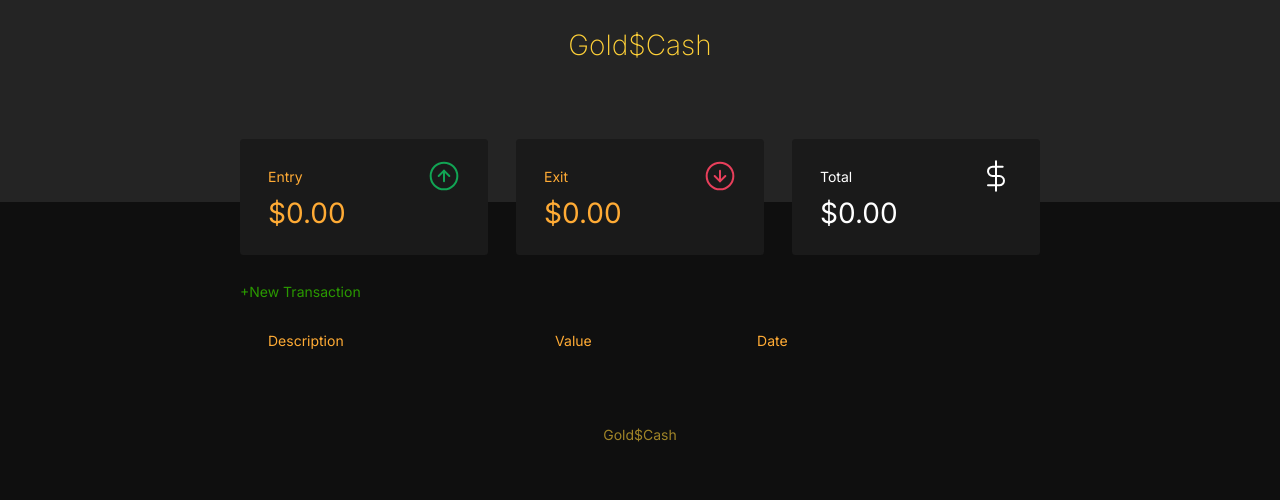
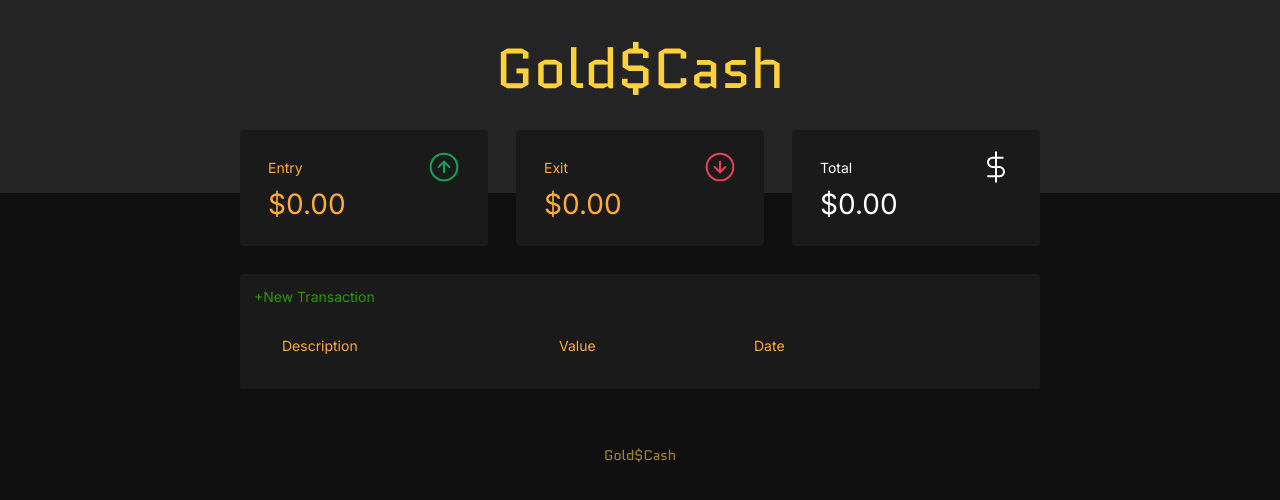
Before and after one commit to guifgomes47/Gold-Cash, a plain HTML site: page index.html in a window 1280 px wide. Drawn offline with Linux system fonts and the light colour scheme.

Commit message:
change font, and reduce header size

```diff
--- a/index.html
+++ b/index.html
@@ -10,6 +10,7 @@
   <link rel="preconnect" href="https://fonts.gstatic.com" crossorigin>
   <link href="https://fonts.googleapis.com/css2?family=Inter:wght@100;200;400;700&display=swap" rel="stylesheet"
     crossorigin="anonymous">
+  <link href="https://fonts.googleapis.com/css2?family=Quantico:wght@400;700&display=swap" rel="stylesheet">
 
 </head>
 
--- a/style.css
+++ b/style.css
@@ -93,13 +93,15 @@ button:hover {
 /* HEADER */
 header {
   background-color: var(--dark-gray);
-  padding: 2rem 0 10rem;
+  padding: 2rem 0 6rem;
 }
 
 #logo {
   color: #ffd138;
   font-weight: 200;
   text-align: center;
+  font-family: "Quantico";
+  font-size: 400%;
 }
 
 /* BALANCE */
@@ -142,6 +144,9 @@ header {
   display: block;
   width: 100%;
   overflow-x: auto;
+  background-color: #1a1a1a;
+  padding: 1em;
+  border-radius: 0.25rem;
 }
 
 #data-table {
@@ -264,6 +269,7 @@ footer {
   padding: 4rem 0 2rem;
   color: #ffd138;
   opacity: 0.6;
+  font-family: "Quantico";
 }
 
 /* Responsive */
```
